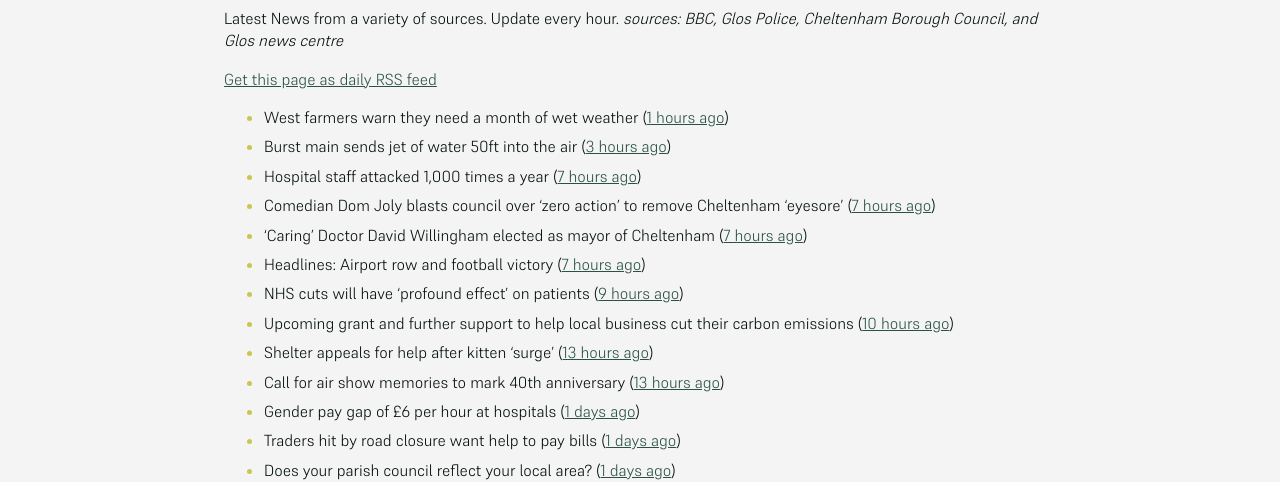
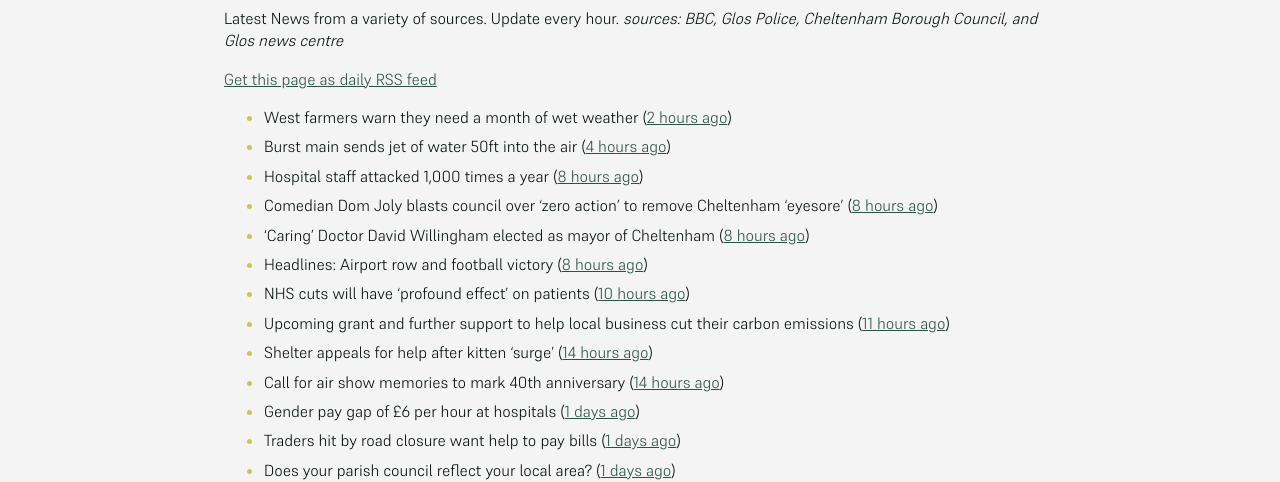
Before and after one commit to mat-0/cheltenham-open-data, a Jekyll site: the page built from _pages/news.md, in a window 1280 px wide. Shown: the part 266-748 px from the top of the page. Built offline with Jekyll 4.4.1, drawn with Linux system fonts in a browser that asks for light colours.

Commit message:
Updated 2025-05-14 19:57:52

```diff
--- a/_pages/news.md
+++ b/_pages/news.md
@@ -12,16 +12,16 @@ _sources: BBC, Glos Police, Cheltenham Borough Council, and Glos news centre_
 [Get this page as daily RSS feed](/daily.rss)
 
 <!-- news_marker starts -->
-- West farmers warn they need a month of wet weather ([1 hours ago](https://www.bbc.com/news/articles/c331dj5x2kpo))
-- Burst main sends jet of water 50ft into the air ([3 hours ago](https://www.bbc.com/news/articles/cd620lyqqnqo))
-- Hospital staff attacked 1,000 times a year ([7 hours ago](https://www.bbc.com/news/articles/cjdznk3ve87o))
-- Comedian Dom Joly blasts council over ‘zero action’ to remove Cheltenham ‘eyesore’ ([7 hours ago](https://gloucesternewscentre.co.uk/comedian-dom-joly-blasts-council-over-zero-action-to-remove-cheltenham-eyesore/))
-- ‘Caring’ Doctor David Willingham elected as mayor of Cheltenham ([7 hours ago](https://gloucesternewscentre.co.uk/caring-doctor-david-willingham-elected-as-mayor-of-cheltenham/))
-- Headlines: Airport row and football victory ([7 hours ago](https://www.bbc.com/news/articles/c74nx300n4do))
-- NHS cuts will have 'profound effect' on patients ([9 hours ago](https://www.bbc.com/news/articles/cn4gx20mwklo))
-- Upcoming grant and further support to help local business cut their carbon emissions ([10 hours ago](https://www.cheltenham.gov.uk/news/article/3010/upcoming_grant_and_further_support_to_help_local_business_cut_their_carbon_emissions))
-- Shelter appeals for help after kitten 'surge' ([13 hours ago](https://www.bbc.com/news/articles/c0719j13k87o))
-- Call for air show memories to mark 40th anniversary ([13 hours ago](https://www.bbc.com/news/articles/cz703zwv1g2o))
+- West farmers warn they need a month of wet weather ([2 hours ago](https://www.bbc.com/news/articles/c331dj5x2kpo))
+- Burst main sends jet of water 50ft into the air ([4 hours ago](https://www.bbc.com/news/articles/cd620lyqqnqo))
+- Hospital staff attacked 1,000 times a year ([8 hours ago](https://www.bbc.com/news/articles/cjdznk3ve87o))
+- Comedian Dom Joly blasts council over ‘zero action’ to remove Cheltenham ‘eyesore’ ([8 hours ago](https://gloucesternewscentre.co.uk/comedian-dom-joly-blasts-council-over-zero-action-to-remove-cheltenham-eyesore/))
+- ‘Caring’ Doctor David Willingham elected as mayor of Cheltenham ([8 hours ago](https://gloucesternewscentre.co.uk/caring-doctor-david-willingham-elected-as-mayor-of-cheltenham/))
+- Headlines: Airport row and football victory ([8 hours ago](https://www.bbc.com/news/articles/c74nx300n4do))
+- NHS cuts will have 'profound effect' on patients ([10 hours ago](https://www.bbc.com/news/articles/cn4gx20mwklo))
+- Upcoming grant and further support to help local business cut their carbon emissions ([11 hours ago](https://www.cheltenham.gov.uk/news/article/3010/upcoming_grant_and_further_support_to_help_local_business_cut_their_carbon_emissions))
+- Shelter appeals for help after kitten 'surge' ([14 hours ago](https://www.bbc.com/news/articles/c0719j13k87o))
+- Call for air show memories to mark 40th anniversary ([14 hours ago](https://www.bbc.com/news/articles/cz703zwv1g2o))
 - Gender pay gap of £6 per hour at hospitals ([1 days ago](https://www.bbc.com/news/articles/c201nmk4jz6o))
 - Traders hit by road closure want help  to pay bills ([1 days ago](https://www.bbc.com/news/articles/c0lngp091kgo))
 - Does your parish council reflect your local area? ([1 days ago](https://www.cheltenham.gov.uk/news/article/3009/does_your_parish_council_reflect_your_local_area))
```
Also changed, not shown: _data/flood.json (+5 -69 lines), _pages/fix-my-street.md (+2 -2 lines), index.md (+5 -5 lines).
